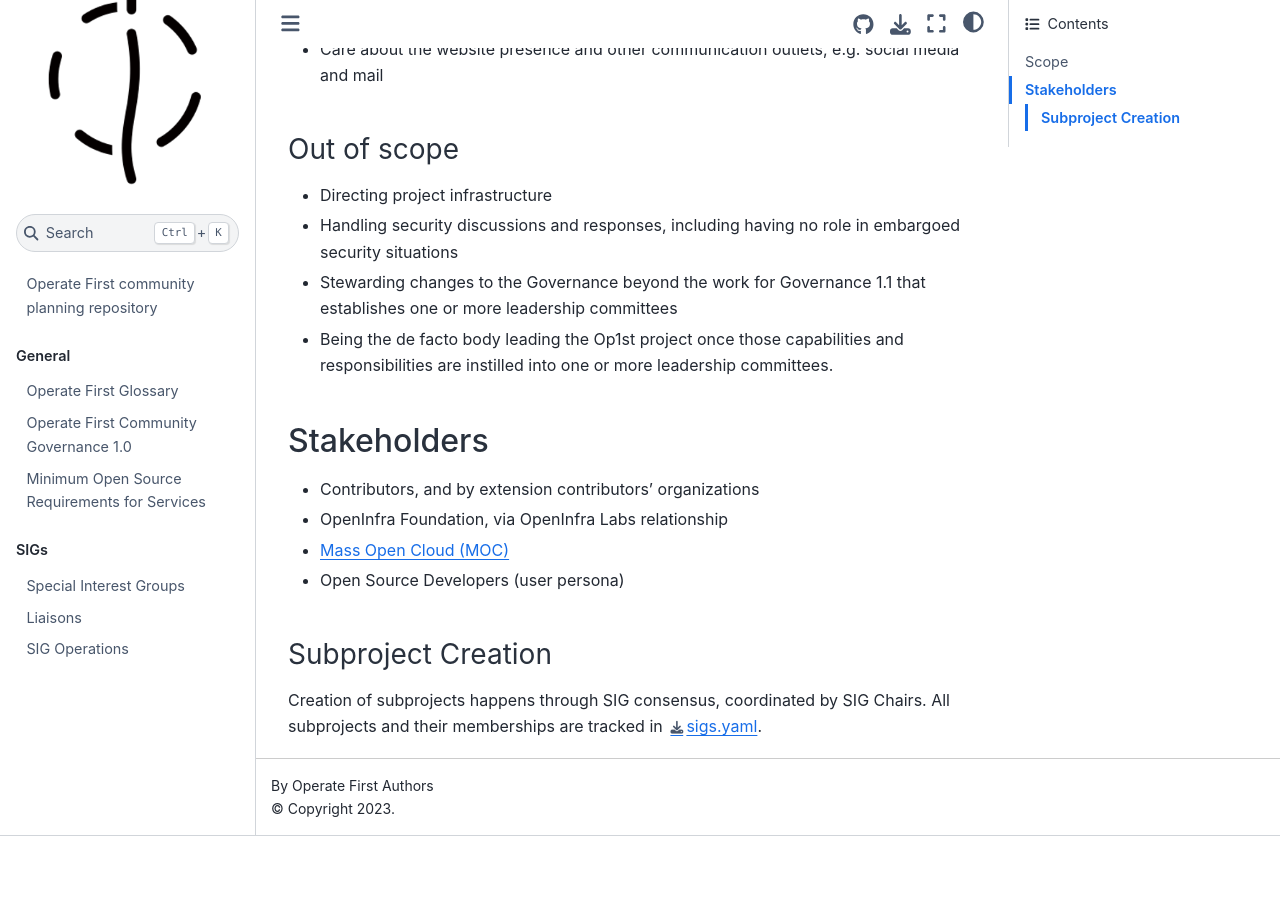
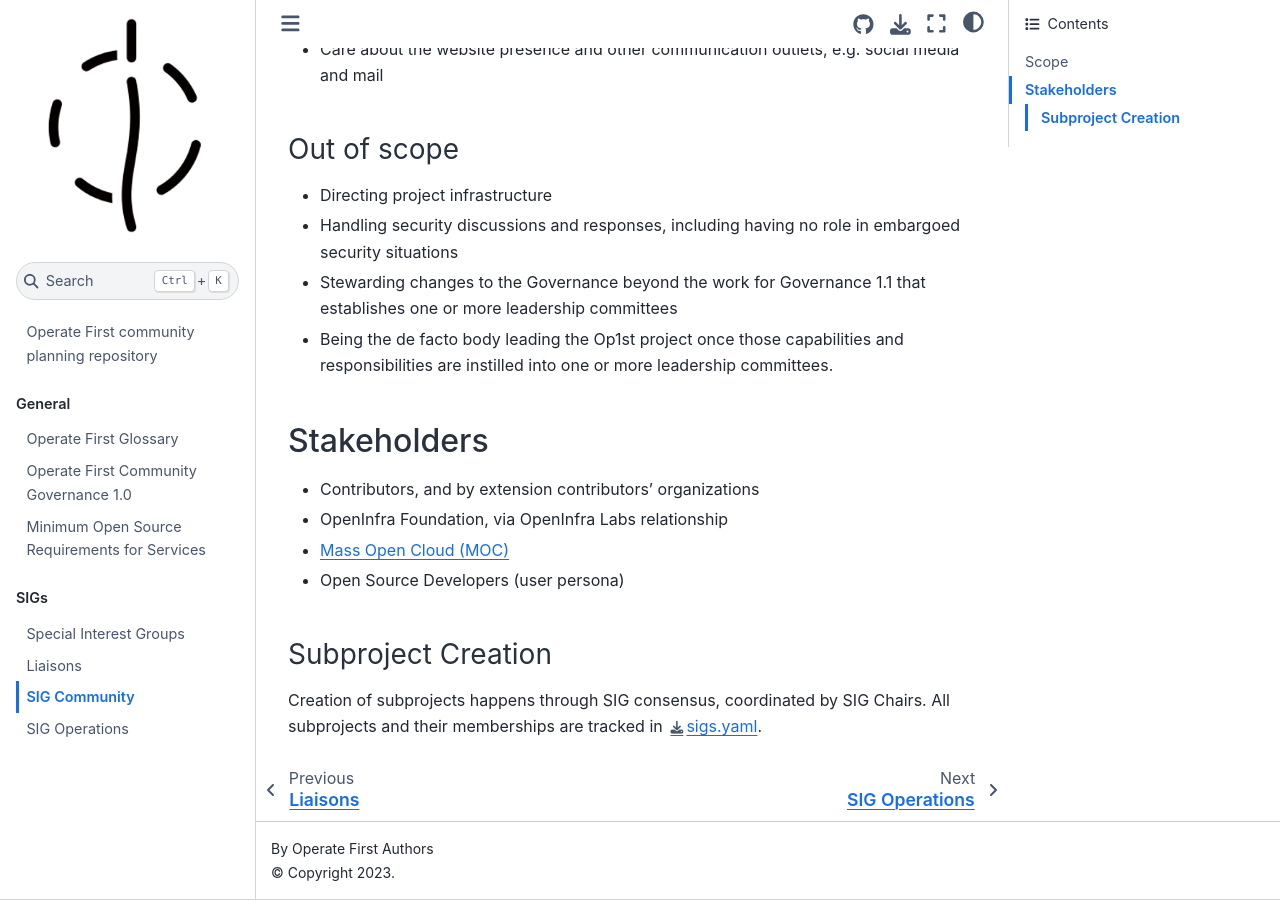
Before and after one commit to operate-first/community, a Jupyter Book: the page built from sig-community/charter.md, in a window 1280 px wide and 900 px high, scrolled down 1401 px. Built offline with Jupyter Book 1.0.4 settings and Sphinx 7.4.7 and the Sphinx Book theme 1.1.4, drawn with Linux system fonts in a browser that asks for light colours; before the commit the page ends 2237 px from its top, so only the background shows below that; some of the changed lines change nothing that is shown.

Commit message:
Officially linking to new sig-community (#135)
* Officially linking to new sig-community
- now in table of contents
- should appear in auto-generated docs

Signed-off-by: Karsten Wade <kwade@redhat.com>

* Patching back-in accidentally removed content

* Patching back-in more accidentally removed content

* Patching back-in yet more accidentally removed content

* Patching back-in penultimate accidentally removed content

* Patching back-in final accidentally removed content

* Reverting a change to not-my-code
- Without thinking about it, I made a change to part of the file that isn't
  in my purview. Upon request, I am reverting it and may do a separate PR
  to recommend to sig-ops that this change be made.
- The linter caught the '@' as not allowed in that token, I may not have
  had the pre-commit hooks working properly on first commit.

Signed-off-by: Karsten Wade <kwade@redhat.com>

```diff
--- a/_toc.yml
+++ b/_toc.yml
@@ -10,4 +10,5 @@
     chapters:
     - file: sig-list.md
     - file: liaisons.md
+    - file: sig-community/charter.md
     - file: sig-operations/charter.md
--- a/sigs.yaml
+++ b/sigs.yaml
@@ -7,14 +7,17 @@
   label: community
   leadership:
     chairs:
-    - github: tbd  # TODO: @quaid @schwesig
-      name: tbd  # TODO: fill in
-      company: tbd # TODO fill in
+    - github: quaid
+      name: Karsten Wade
+      company: Red Hat
+    - github: schwesig
+      name: Thorsten Schwesig
+      company: Red Hat
   meetings:
   - description: SIG Community meeting
-    day: TBD
-    time: "AB:CD"
-    tz: ABC
+    day: Thursday
+    time: "18:00"
+    tz: UTC
     frequency: weekly
     url: tbd
   contact:
@@ -46,6 +49,7 @@
     url: meet.google.com/zfj-woub-xwp
   contact:
     slack: sig-operations
+    mailing_list: community@lists.operate-first.cloud
   subprojects:
   - name: cluster-ops
     description: Day to day operations of all the clusters that are part of the Operate
```
